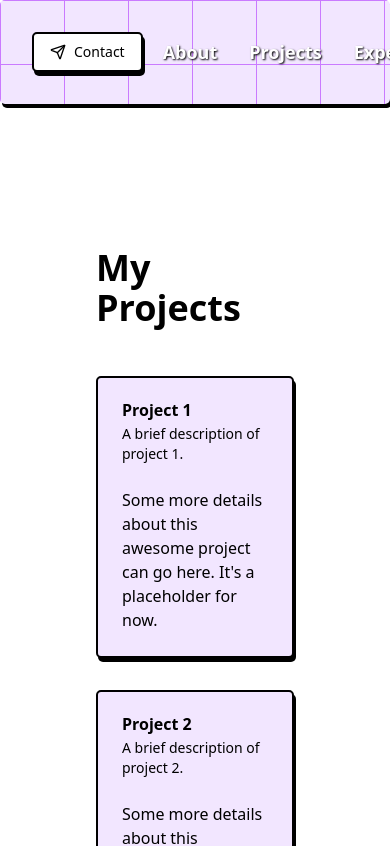
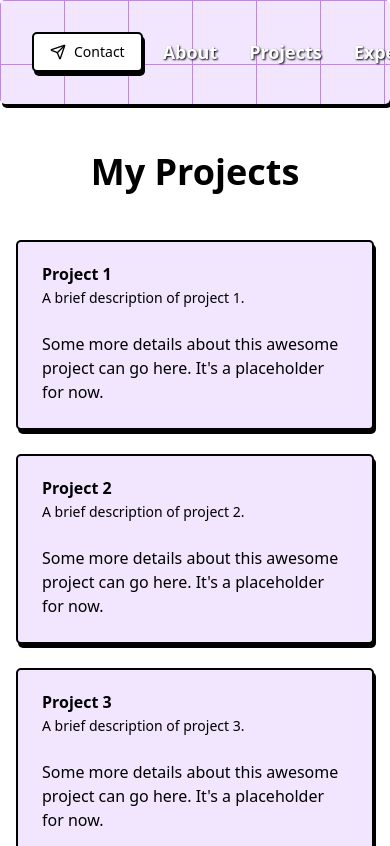
Before and after one commit to Eysteinn-Orn/portfolio, a Next.js app: page /projects in a window 390 px wide. Shown: the top 846 px of the page. Built offline with nearby package versions, Linux system fonts and the light colour scheme.

Commit message:
feat: update Projects page layout for improved responsiveness and spacing

```diff
--- a/src/app/projects/page.tsx
+++ b/src/app/projects/page.tsx
@@ -2,9 +2,9 @@ import { Card, CardContent, CardDescription, CardHeader, CardTitle } from "@/com
 
 export default function ProjectsPage() {
   return (
-    <main className="flex min-h-screen flex-col items-center justify-center p-24">
+    <main className="flex min-h-screen flex-col place-items-center-safe">
       <h1 className="text-4xl font-bold mb-12">My Projects</h1>
-      <div className="grid grid-cols-1 md:grid-cols-2 lg:grid-cols-3 gap-8">
+      <div className="grid grid-cols-1 sm:grid-cols-2 md:grid-cols-3 gap-6 px-4">
         {[...Array(5)].map((_, i) => (
           <Card key={i} className="w-full max-w-sm">
             <CardHeader>
```
